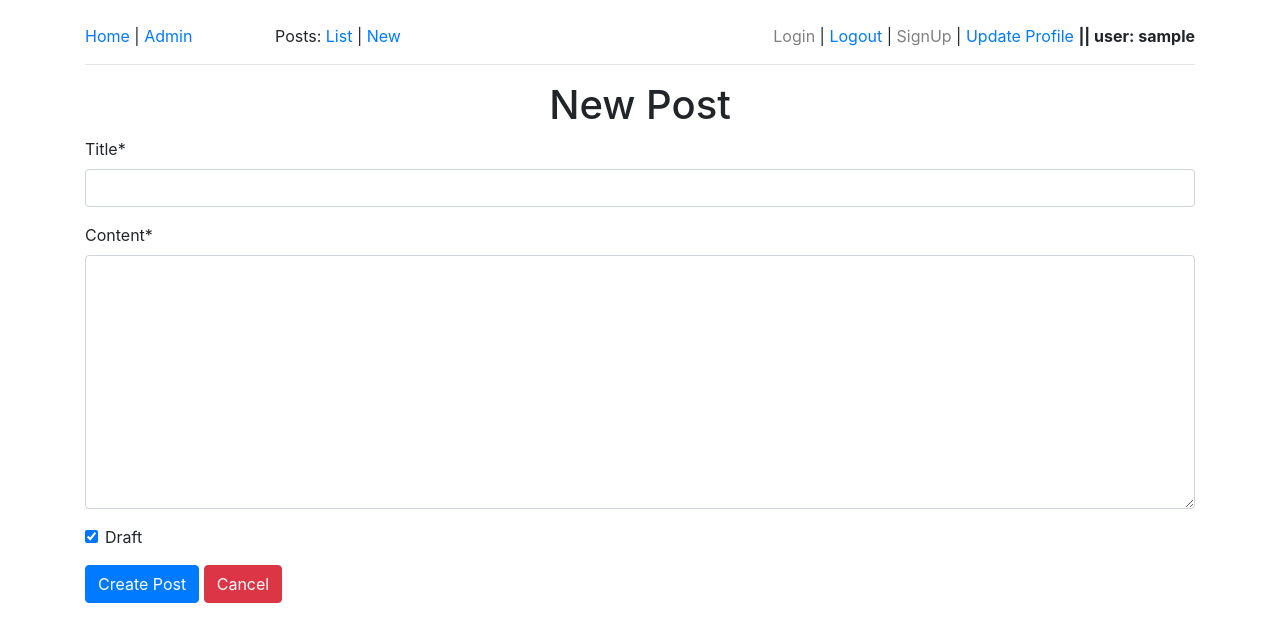
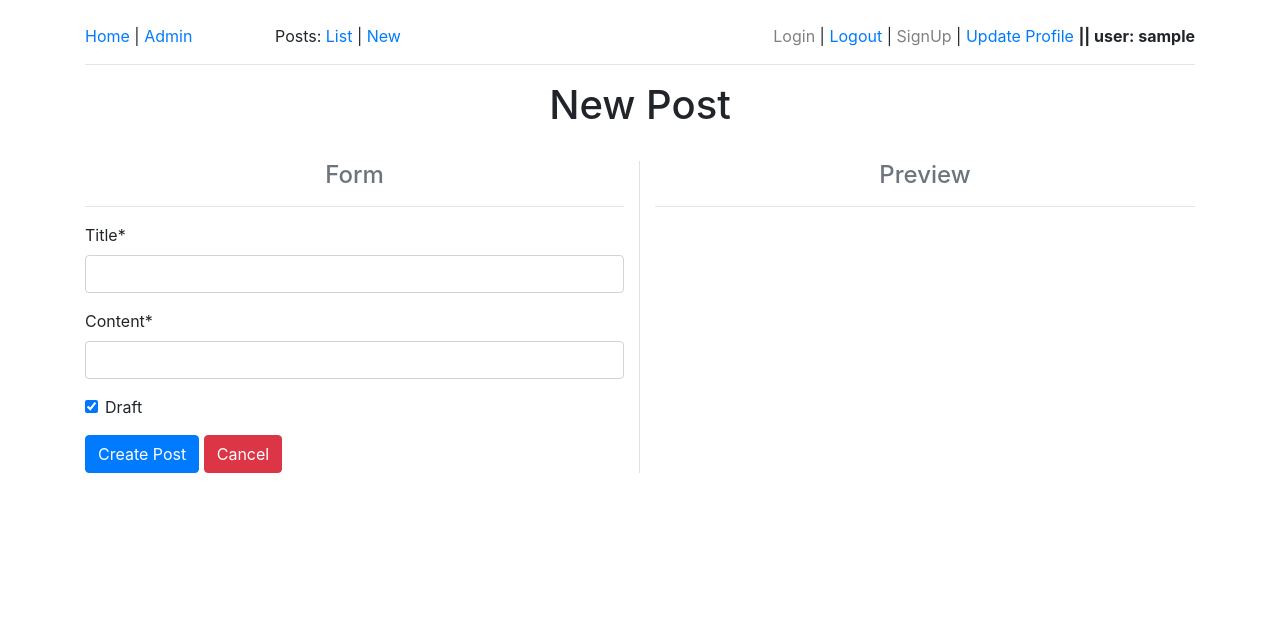
Before and after one commit to ionescuig/blog, a Django app: page /posts/new/ in a window 1280 px wide. Shown: the top 642 px of the page. Run offline with Django 3.2, Linux system fonts and the light colour scheme; the visitor is signed in with stand-in values (Sample User, id 1); some libraries are stand-ins or nearby versions.

Commit message:
Added markdown: pagedown, markdown-deux

```diff
--- a/src/blog/settings/production.py
+++ b/src/blog/settings/production.py
@@ -40,6 +40,8 @@ INSTALLED_APPS = [
 
     # third party packages
     'crispy_forms',
+    'markdown_deux',
+    'pagedown',
     'storages',
 
     # local packages
--- a/src/posts/forms.py
+++ b/src/posts/forms.py
@@ -1,9 +1,12 @@
 from django import forms
+from pagedown.widgets import PagedownWidget
 
 from .models import Post
 
 
 class PostForm(forms.ModelForm):
+    content  = forms.CharField(widget=PagedownWidget(show_preview=False))
+
     class Meta:
         model = Post
         fields = ['title', 'content', 'draft']
--- a/src/posts/models.py
+++ b/src/posts/models.py
@@ -2,6 +2,8 @@ from django.contrib.auth.models import User
 from django.db import models
 from django.template.defaultfilters import slugify
 from django.urls import reverse
+from django.utils.safestring import mark_safe
+from markdown_deux import markdown
 
 
 class Post(models.Model):
@@ -23,5 +25,10 @@ class Post(models.Model):
     def get_absolute_url(self):
         return reverse('posts:detail', kwargs={'slug': self.slug})
 
+    def get_html(self):
+        content = self.content
+        html_text = markdown(content)
+        return mark_safe(html_text)
+
     class Meta:
         ordering = ['title']
--- /dev/null
+++ b/src/static/css/base.css
@@ -0,0 +1,4 @@
+.wmd-panel{
+    margin-left: 0 !important;
+    margin-right: 0 !important;
+}
--- a/src/templates/base.html
+++ b/src/templates/base.html
@@ -7,19 +7,72 @@
     <meta charset="UTF-8">
     <meta name="viewport" content="width=device-width, initial-scale=1, shrink-to-fit=no">
 
+    <!-- jQuery CDN -->
+    <script
+            src="https://code.jquery.com/jquery-3.4.1.min.js"
+            integrity="sha256-CSXorXvZcTkaix6Yvo6HppcZGetbYMGWSFlBw8HfCJo="
+            crossorigin="anonymous"></script>
+
     <!-- Bootstrap CSS -->
-    <link rel="stylesheet" href="https://maxcdn.bootstrapcdn.com/bootstrap/4.0.0/css/bootstrap.min.css" integrity="sha384-Gn5384xqQ1aoWXA+058RXPxPg6fy4IWvTNh0E263XmFcJlSAwiGgFAW/dAiS6JXm" crossorigin="anonymous">
+    <link
+            rel="stylesheet"
+            href="https://maxcdn.bootstrapcdn.com/bootstrap/4.0.0/css/bootstrap.min.css"
+            integrity="sha384-Gn5384xqQ1aoWXA+058RXPxPg6fy4IWvTNh0E263XmFcJlSAwiGgFAW/dAiS6JXm"
+            crossorigin="anonymous">
+
+    <!-- Marked CDN -->
+    <script src="https://cdnjs.cloudflare.com/ajax/libs/marked/0.6.2/marked.min.js"></script>
+
+    <!-- Custom CSS -->
+    <link
+            rel="stylesheet"
+            href="{% static 'css/base.css' %}">
 
     <title>
         {% block title %}
             Blog
         {% endblock %}
     </title>
+    {% block head_extra %}{% endblock head_extra %}
 </head>
+
 <body>
-<div class="container-fluid">
-    {% include 'snippets/nav.html' %}
-    {% block content %}{% endblock %}
-</div>
+    <div class="container-fluid">
+        {% include 'snippets/nav.html' %}
+        {% block content %}{% endblock %}
+    </div>
+
+    <script type="text/javascript">
+       $(document).ready(function(){
+
+           // preview-title
+           var titleInput = $("#id_title")
+           function setTitleContent(value) {
+               var markedContent = marked(value)
+               $("#preview-title").html(markedContent)
+           }
+           setTitleContent(titleInput.val())
+           titleInput.keyup(function () {
+               var newContent = $(this).val()
+               setTitleContent(newContent)
+           })
+
+           // preview-content
+           var contentInput = $("#id_content")
+           function setContent(value) {
+               var markedContent = marked(value)
+               $("#preview-content").html(markedContent)
+               $("#preview-content img").each(function(){
+                   $(this).addClass("img-fluid")
+               })
+           }
+           setContent(contentInput.val())
+           contentInput.keyup(function () {
+               var newContent = $(this).val()
+               setContent(newContent)
+           })
+       })
+    </script>
+
 </body>
 </html>
--- a/src/templates/posts/post_create.html
+++ b/src/templates/posts/post_create.html
@@ -6,12 +6,20 @@
     New Post
 {% endblock %}
 
+{% block head_extra %}
+    {{ form.media }}
+{% endblock %}
+
 {% block content %}
     <div class="container">
         <div class="text-center">
             <h1>New Post</h1>
+            <br>
         </div>
-        <div>
+        <div class="row">
+            <div class="col-sm-6 border-right">
+                <h4 class="text-center text-muted">Form</h4>
+                <hr>
                 <form method="POST">
                     {% csrf_token %}
                     {{ form|crispy }}
@@ -19,5 +27,14 @@
                     <a class="btn btn-danger" href="{% url 'posts:list' %}">Cancel</a>
                 </form>
             </div>
+            <div class="col-sm-6">
+                <div class="content-preview">
+                    <h4 class="text-center text-muted">Preview</h4>
+                    <hr>
+                    <h2 id="preview-title"></h2><br>
+                    <p id="preview-content"></p>
+                </div>
+            </div>
+        </div>
     </div>
 {% endblock %}
--- a/src/templates/posts/post_detail.html
+++ b/src/templates/posts/post_detail.html
@@ -16,7 +16,7 @@
             {% endif %}
         </div>
         <div>
-            <p><strong>Content:</strong> {{ object.content|safe|linebreaksbr }}</p>
+            <p><strong>Content:</strong><br>{{ object.get_html }}</p>
             <hr>
             <p><strong>Draft:</strong> {{ object.draft }}</p>
             <hr>
--- a/src/templates/posts/post_list.html
+++ b/src/templates/posts/post_list.html
@@ -16,6 +16,8 @@
                 <div>
                     <a href="{% url 'posts:detail' slug=obj.slug %}" style="font-size: 1.5rem">{{ obj }}</a>
                     <spam class="text-muted"> by {{ obj.author }}</spam>
+                    <div class="text-muted">{{ obj.get_html|truncatechars_html:150 }}</div>
+                    <hr>
                 </div>
             {% endfor %}
         </div>
```
Also changed, not shown: src/blog/settings/base.py (+11 -0 lines), src/templates/posts/post_update.html (+21 -2 lines). Lines whose indentation alone changed are shown as unchanged.
